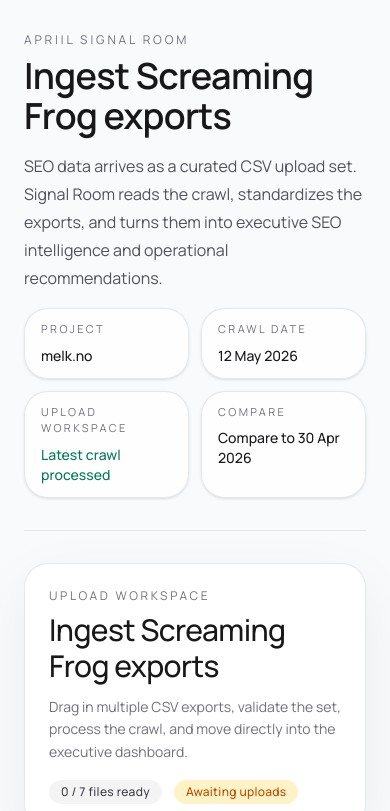
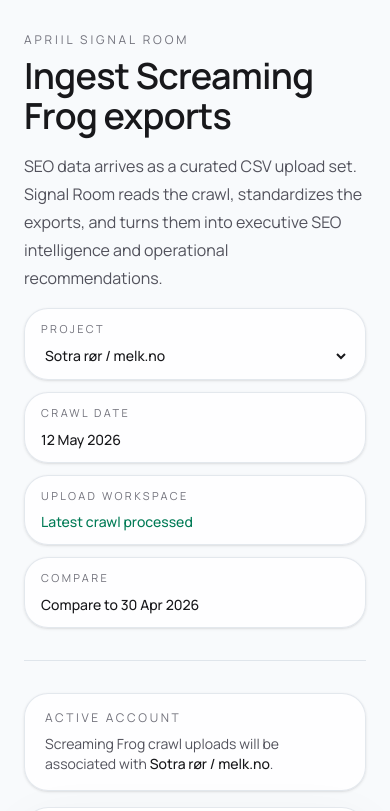
Before and after one commit to CognitiveFire/analytics, a Next.js app: page /seo in a window 390 px wide. Shown: the top 811 px of the page. Built offline with nearby package versions, Linux system fonts and the light colour scheme.

Commit message:
Add GA4 and Screaming Frog account setup

```diff
--- a/app/seo/page.tsx
+++ b/app/seo/page.tsx
@@ -1,6 +1,13 @@
+"use client";
+
+import { useState } from "react";
+
 import { ScreamingFrogUploader } from "@/components/seo/screaming-frog-uploader";
+import { googleAdsAccounts } from "@/lib/connectors/google-ads-accounts";
 
 export default function SeoPage() {
+  const [activeAccount, setActiveAccount] = useState(googleAdsAccounts[0]?.label ?? "melk.no");
+
   return (
     <main className="min-h-screen bg-[radial-gradient(circle_at_0%_0%,rgba(244,244,245,0.95),transparent_42%),radial-gradient(circle_at_90%_0%,rgba(231,229,228,0.6),transparent_42%),#f7f5f0] text-zinc-900 dark:bg-[radial-gradient(circle_at_0%_0%,rgba(39,39,42,0.6),transparent_42%),radial-gradient(circle_at_90%_0%,rgba(24,24,27,0.5),transparent_42%),#09090b] dark:text-zinc-100">
       <div className="mx-auto max-w-7xl px-6 py-8 lg:px-10">
@@ -14,10 +21,20 @@
             </p>
           </div>
 
-          <div className="grid grid-cols-2 gap-3 sm:grid-cols-4">
+          <div className="grid grid-cols-1 gap-3 sm:grid-cols-2 xl:grid-cols-4">
             <div className="rounded-3xl border border-zinc-200/80 bg-white/80 px-4 py-3 shadow-sm backdrop-blur dark:border-zinc-800 dark:bg-zinc-900/80">
               <p className="text-[11px] uppercase tracking-[0.22em] text-zinc-500">Project</p>
-              <p className="mt-2 text-sm font-medium">melk.no</p>
+              <select
+                className="mt-2 w-full bg-transparent text-sm font-medium outline-none"
+                onChange={(event) => setActiveAccount(event.target.value)}
+                value={activeAccount}
+              >
+                {googleAdsAccounts.map((account) => (
+                  <option key={`${account.customerId}-${account.label}`} value={account.label}>
+                    {account.label}
+                  </option>
+                ))}
+              </select>
             </div>
             <div className="rounded-3xl border border-zinc-200/80 bg-white/80 px-4 py-3 shadow-sm backdrop-blur dark:border-zinc-800 dark:bg-zinc-900/80">
               <p className="text-[11px] uppercase tracking-[0.22em] text-zinc-500">Crawl date</p>
@@ -35,6 +52,12 @@
         </header>
 
         <section className="py-8">
+          <div className="mb-4 rounded-3xl border border-zinc-200/80 bg-white/80 px-5 py-4 shadow-sm backdrop-blur dark:border-zinc-800 dark:bg-zinc-900/80">
+            <p className="text-xs uppercase tracking-[0.22em] text-zinc-500">Active account</p>
+            <p className="mt-2 text-sm text-zinc-600 dark:text-zinc-300">
+              Screaming Frog crawl uploads will be associated with <span className="font-medium text-zinc-900 dark:text-zinc-100">{activeAccount}</span>.
+            </p>
+          </div>
           <ScreamingFrogUploader />
         </section>
       </div>
--- a/app/settings/page.tsx
+++ b/app/settings/page.tsx
@@ -30,7 +30,7 @@
               <CardTitle>Connector orchestration</CardTitle>
               <CardDescription className="mt-2 max-w-3xl">
                 Signal Room syncs processed data from existing reporting infrastructure and applies intelligence logic above it.
-                Each account can activate only the sources it actually has access to, and the wizard now reflects the current Google Ads manager/client account set.
+                Each account can activate only the sources it actually has access to, including Google Ads, GA4, and Screaming Frog crawl uploads.
               </CardDescription>
             </div>
             <Link
--- a/components/connectors/connector-wizard.tsx
+++ b/components/connectors/connector-wizard.tsx
@@ -7,7 +7,7 @@
 import { Card, CardDescription, CardTitle } from "@/components/ui/card";
 import { Badge } from "@/components/ui/badge";
 import { cn } from "@/lib/utils/cn";
-import { connectorWizardSources, connectorWizardSteps, ConnectorWizardSource, googleAdsWizardAccounts } from "@/lib/connectors/wizard";
+import { connectorWizardSources, connectorWizardSteps, ConnectorWizardSource, googleAdsWizardAccounts, googleAnalyticsWizardAccounts } from "@/lib/connectors/wizard";
 import { DataSource } from "@/types";
 
 type SourceKey = ConnectorWizardSource["source"];
@@ -102,12 +102,31 @@
     });
   };
 
+  const toggleGoogleAnalyticsProperty = (propertyId: string) => {
+    setState((current) => {
+      const sourceState = current.ga4;
+      const selectedAccounts = sourceState.selectedAccounts.includes(propertyId)
+        ? sourceState.selectedAccounts.filter((id) => id !== propertyId)
+        : [...sourceState.selectedAccounts, propertyId];
+
+      return {
+        ...current,
+        ga4: {
+          ...sourceState,
+          enabled: selectedAccounts.length > 0,
+          selectedAccounts,
+          accessDetail: selectedAccounts.join(", "),
+        },
+      };
+    });
+  };
+
   const canContinue =
     step === 0
       ? enabledCount > 0
       : step === 1
         ? selectedSources.every((source) =>
-            source.source === "googleAds"
+            source.source === "googleAds" || source.source === "ga4"
               ? state[source.source].selectedAccounts.length > 0
               : state[source.source].accessDetail.trim().length > 0
           )
@@ -303,6 +322,42 @@
                         </div>
                       ) : null}
 
+                      {source.source === "ga4" ? (
+                        <div className="mt-4 space-y-4">
+                          <div className="rounded-2xl border border-zinc-200 bg-zinc-50 p-4 dark:border-zinc-800 dark:bg-zinc-900/60">
+                            <p className="text-xs uppercase tracking-[0.18em] text-zinc-500">GA4 properties</p>
+                            <div className="mt-3 space-y-3">
+                              {googleAnalyticsWizardAccounts.map((account) => {
+                                const selected = current.selectedAccounts.includes(account.propertyId);
+                                return (
+                                  <button
+                                    className={cn(
+                                      "w-full rounded-2xl border px-4 py-3 text-left transition-all",
+                                      selected
+                                        ? "border-zinc-900 bg-zinc-900 text-white dark:border-zinc-100 dark:bg-zinc-100 dark:text-zinc-900"
+                                        : "border-zinc-200 bg-white dark:border-zinc-700 dark:bg-zinc-950"
+                                    )}
+                                    key={account.propertyId}
+                                    onClick={() => toggleGoogleAnalyticsProperty(account.propertyId)}
+                                    type="button"
+                                  >
+                                    <div className="flex items-start justify-between gap-3">
+                                      <div>
+                                        <p className="font-medium">{account.label}</p>
+                                        <p className={cn("mt-1 text-sm", selected ? "text-white/75" : "text-zinc-500 dark:text-zinc-400")}>
+                                          {account.propertyId} · {account.accessNotes}
+                                        </p>
+                                      </div>
+                                      {selected ? <Check className="h-5 w-5" /> : <CircleDashed className="h-5 w-5 text-zinc-400" />}
+                                    </div>
+                                  </button>
+                                );
+                              })}
+                            </div>
+                          </div>
+                        </div>
+                      ) : null}
+
                       <div className="mt-4 grid gap-3 md:grid-cols-2">
                         <label className="space-y-2 text-sm">
                           <span className="text-zinc-500 dark:text-zinc-400">Access mode</span>
@@ -330,7 +385,7 @@
                         </label>
                       </div>
 
-                      {source.source === "googleAds" ? (
+                      {source.source === "googleAds" || source.source === "ga4" ? (
                         <p className="mt-4 text-sm text-zinc-500 dark:text-zinc-400">
                           Selected accounts: {current.selectedAccounts.length > 0 ? current.selectedAccounts.join(", ") : "none"}
                         </p>
--- /dev/null
+++ b/lib/connectors/google-analytics-accounts.ts
@@ -0,0 +1,27 @@
+export interface GoogleAnalyticsAccount {
+  propertyId: string;
+  label: string;
+  accountId?: string;
+  accessNotes: string;
+}
+
+export const googleAnalyticsAccounts: GoogleAnalyticsAccount[] = [
+  {
+    propertyId: "G-XXXXXXX-SOTRA",
+    label: "Sotra rør / melk.no",
+    accountId: "180-521-0492",
+    accessNotes: "Use the GA4 property attached to the melk.no reporting stack.",
+  },
+  {
+    propertyId: "G-XXXXXXX-MORROW",
+    label: "Morrow Bank",
+    accountId: "421-149-7144",
+    accessNotes: "Use the GA4 property that matches the Morrow Bank account level reporting.",
+  },
+  {
+    propertyId: "G-XXXXXXX-SOUND",
+    label: "Sound People",
+    accountId: "913-039-5488",
+    accessNotes: "Use the GA4 property tied to the Sound People client account.",
+  },
+];
--- a/lib/connectors/wizard.ts
+++ b/lib/connectors/wizard.ts
@@ -1,5 +1,6 @@
 import { DataSource } from "@/types";
 import { getGoogleAdsClientAccounts, getGoogleAdsManagerAccounts } from "@/lib/connectors/google-ads-accounts";
+import { googleAnalyticsAccounts } from "@/lib/connectors/google-analytics-accounts";
 
 export type ConnectorAccessMode = "oauth" | "service-account" | "api-key" | "csv-upload" | "manual-import";
 
@@ -26,8 +27,8 @@
     label: "GA4",
     description: "Behaviour, sessions, conversions, and event data.",
     accessModes: ["oauth", "service-account"],
-    requiredFields: ["Property ID", "Measurement access"],
-    helperText: "Only connect properties the client has explicitly granted access to.",
+    requiredFields: ["Property", "Measurement access"],
+    helperText: "Only connect the GA4 properties that belong to the current account set.",
   },
   {
     source: "searchConsole",
@@ -92,6 +93,8 @@
   clients: getGoogleAdsClientAccounts(),
 };
 
+export const googleAnalyticsWizardAccounts = googleAnalyticsAccounts;
+
 export const connectorWizardSteps = [
   {
     title: "Select accessible sources",
```
